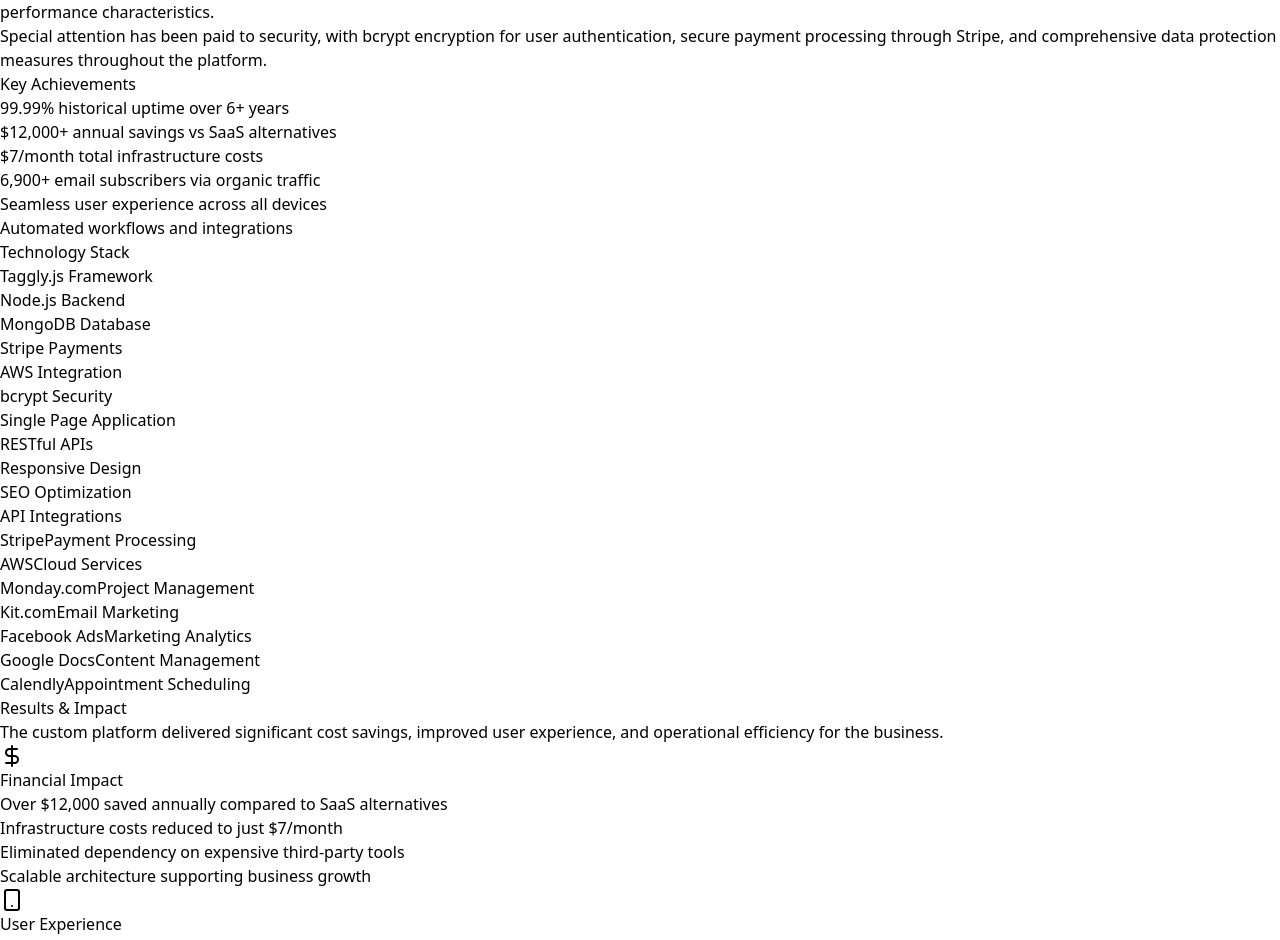
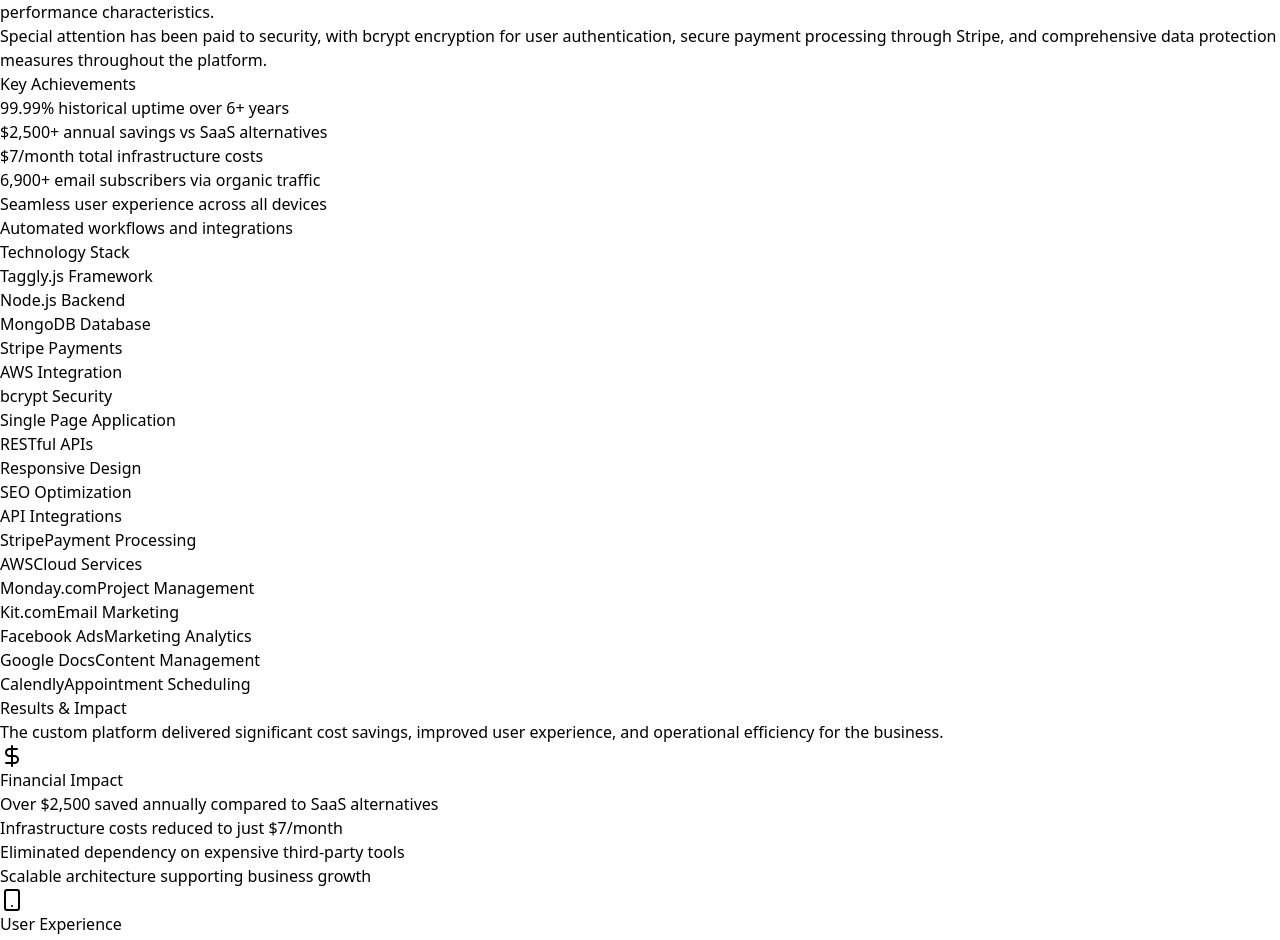
Before and after one commit to sean-andrew-barry/portfolio, a React (Vite) app: page /projects/be-fit-beyond-fifty in a window 1280 px wide. Shown: the part 2380-3320 px from the top of the page. Built offline with nearby package versions, Linux system fonts and the light colour scheme.

Commit message:
Corrected savings (again) and updated Results & Impact layout

```diff
--- a/src/pages/projects/BeFitBeyondFifty.jsx
+++ b/src/pages/projects/BeFitBeyondFifty.jsx
@@ -266,7 +266,7 @@
                   </li>
                   <li className="flex items-start gap-2">
                     <div className="w-1.5 h-1.5 bg-green-500 rounded-full mt-2 flex-shrink-0"></div>
-                    <span>$12,000+ annual savings vs SaaS alternatives</span>
+                    <span>$2,500+ annual savings vs SaaS alternatives</span>
                   </li>
                   <li className="flex items-start gap-2">
                     <div className="w-1.5 h-1.5 bg-green-500 rounded-full mt-2 flex-shrink-0"></div>
@@ -330,7 +330,7 @@
           </div>
 
           <div className="flex flex-wrap gap-6">
-            <div className="flex-1 min-w-80 bg-gradient-to-br from-green-50 to-emerald-50 p-8 rounded-2xl border border-green-200 shadow-lg hover:shadow-xl transition-all duration-300 group">
+            <div className="flex-1 basis-1/3 min-w-80 bg-gradient-to-br from-green-50 to-emerald-50 p-8 rounded-2xl border border-green-200 shadow-lg hover:shadow-xl transition-all duration-300 group">
               <div className="flex items-center gap-3 mb-6">
                 <div className="w-12 h-12 bg-gradient-to-r from-green-500 to-emerald-600 rounded-xl flex items-center justify-center">
                   <DollarSign className="w-6 h-6 text-white" />
@@ -340,7 +340,7 @@
               <ul className="space-y-3 text-green-700">
                 <li className="flex items-start gap-3">
                   <div className="w-2 h-2 bg-green-500 rounded-full mt-2 flex-shrink-0"></div>
-                  <span>Over $12,000 saved annually compared to SaaS alternatives</span>
+                  <span>Over $2,500 saved annually compared to SaaS alternatives</span>
                 </li>
                 <li className="flex items-start gap-3">
                   <div className="w-2 h-2 bg-green-500 rounded-full mt-2 flex-shrink-0"></div>
@@ -357,7 +357,7 @@
               </ul>
             </div>
 
-            <div className="flex-1 min-w-80 bg-gradient-to-br from-blue-50 to-indigo-50 p-8 rounded-2xl border border-blue-200 shadow-lg hover:shadow-xl transition-all duration-300 group">
+            <div className="flex-1 basis-1/3 min-w-80 bg-gradient-to-br from-blue-50 to-indigo-50 p-8 rounded-2xl border border-blue-200 shadow-lg hover:shadow-xl transition-all duration-300 group">
               <div className="flex items-center gap-3 mb-6">
                 <div className="w-12 h-12 bg-gradient-to-r from-blue-500 to-indigo-600 rounded-xl flex items-center justify-center">
                   <Smartphone className="w-6 h-6 text-white" />
@@ -384,7 +384,7 @@
               </ul>
             </div>
 
-            <div className="flex-1 min-w-80 bg-gradient-to-br from-purple-50 to-violet-50 p-8 rounded-2xl border border-purple-200 shadow-lg hover:shadow-xl transition-all duration-300 group">
+            <div className="flex-1 basis-1/3 min-w-80 bg-gradient-to-br from-purple-50 to-violet-50 p-8 rounded-2xl border border-purple-200 shadow-lg hover:shadow-xl transition-all duration-300 group">
               <div className="flex items-center gap-3 mb-6">
                 <div className="w-12 h-12 bg-gradient-to-r from-purple-500 to-violet-600 rounded-xl flex items-center justify-center">
                   <Shield className="w-6 h-6 text-white" />
@@ -411,7 +411,7 @@
               </ul>
             </div>
 
-            <div className="flex-1 min-w-80 bg-gradient-to-br from-orange-50 to-amber-50 p-8 rounded-2xl border border-orange-200 shadow-lg hover:shadow-xl transition-all duration-300 group">
+            <div className="flex-1 basis-1/3 min-w-80 bg-gradient-to-br from-orange-50 to-amber-50 p-8 rounded-2xl border border-orange-200 shadow-lg hover:shadow-xl transition-all duration-300 group">
               <div className="flex items-center gap-3 mb-6">
                 <div className="w-12 h-12 bg-gradient-to-r from-orange-500 to-amber-600 rounded-xl flex items-center justify-center">
                   <TrendingUp className="w-6 h-6 text-white" />
```
